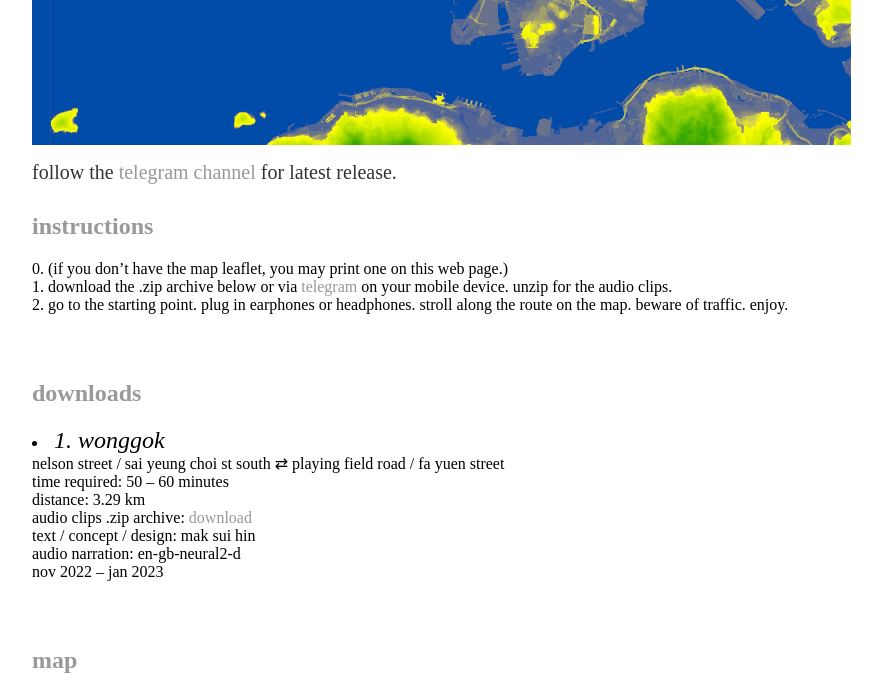
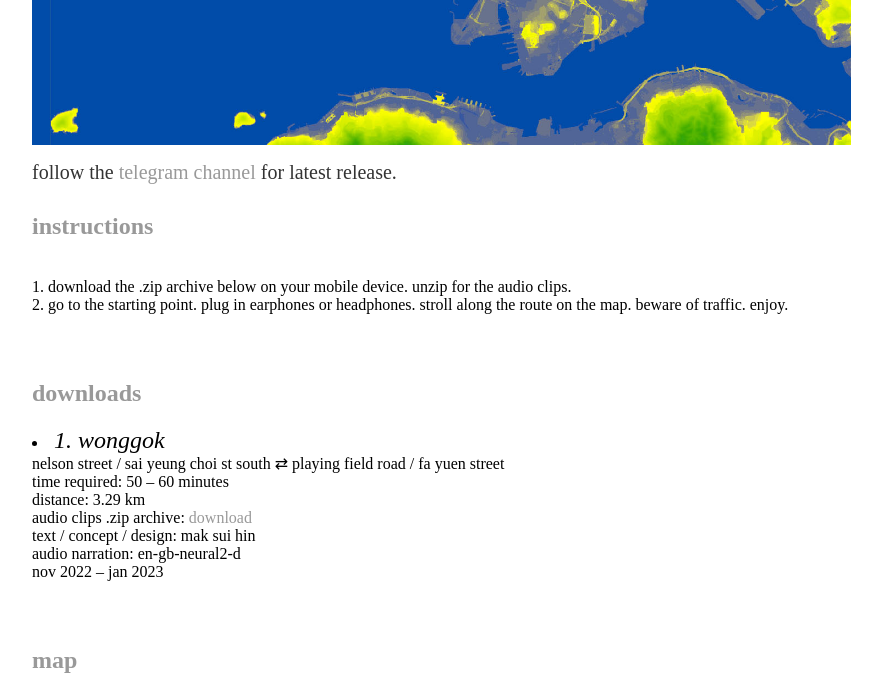
Before and after one commit to maksuihin/maksuihin.github.io, a Jekyll site: the page built from future.html, in a window 1280 px wide and 900 px high, scrolled down 434 px, cut to the strip 0-690 px from the top of the window. Shown: the whole strip, without its empty margins (96-978 px from the left). Built offline with Jekyll 4.4.1, drawn with Linux system fonts in a browser that asks for light colours.

Commit message:
Update future.html

```diff
--- a/future.html
+++ b/future.html
@@ -11,8 +11,8 @@ title: future archaeology by MAK, Sui-hin
         <small>follow the <a href="http://t.me/future_archaeology">telegram channel</a> for latest release.</small></p>
 
         <p><h2>instructions</h2>
-	0.  (if you don’t have the map leaflet, you may print one on this web page.)
-        </br>1.  download the .zip archive below or via <a href="http://t.me/future_archaeology">telegram</a> on your mobile device.  unzip for the audio clips.
+	<!-- 0.  (if you don’t have the map leaflet, you may print one on this web page.) -->
+        </br>1.  download the .zip archive below <!--or via <a href="http://t.me/future_archaeology">telegram</a>--> on your mobile device.  unzip for the audio clips.
         </br>2.  go to the starting point.  plug in earphones or headphones.  stroll along the route on the map.  beware of traffic.  enjoy.
 </p>
         </br>
```
